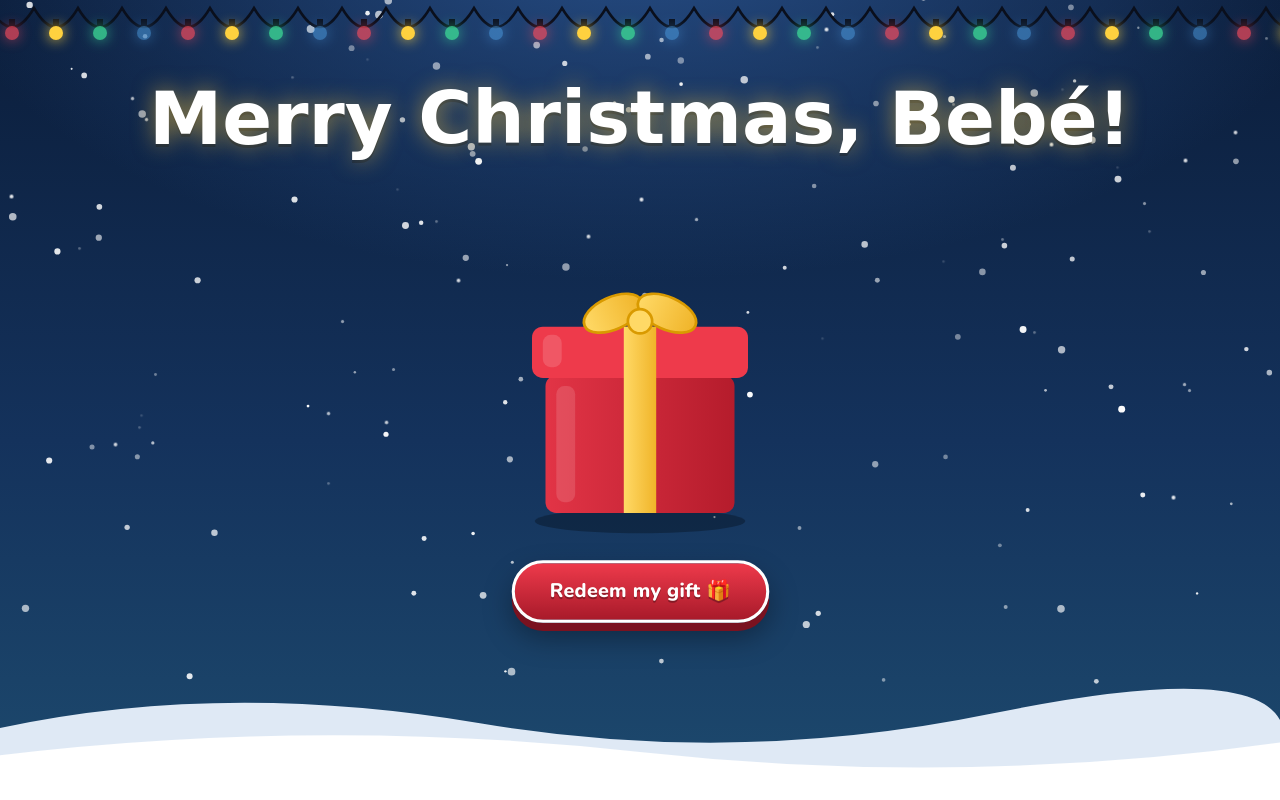
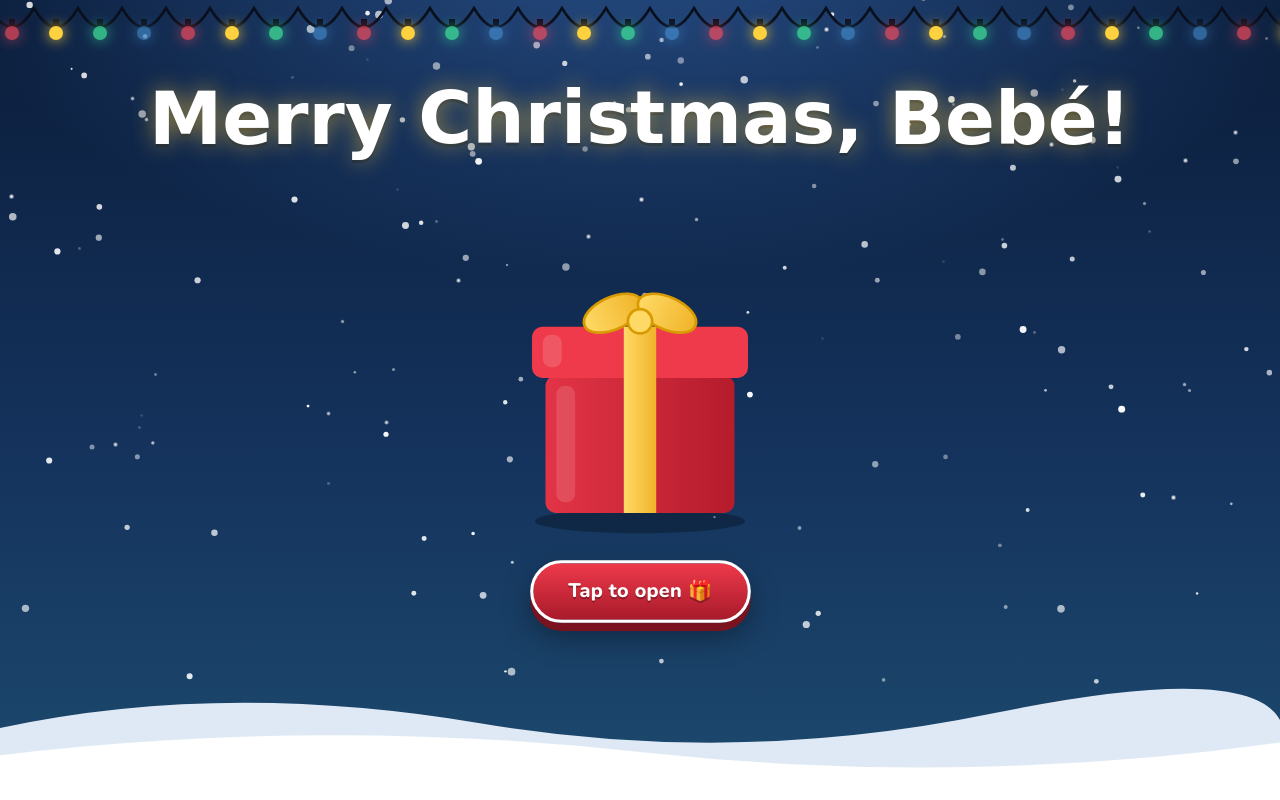
Before and after one commit to CONFIRM-EPE/verbose-sniffle, a plain HTML site: page xmas/index.html in a window 1280 px wide. Drawn offline with nearby package versions, Linux system fonts and the light colour scheme; a web font is replaced by a local one.

Commit message:
Update index.html

```diff
--- a/xmas/index.html
+++ b/xmas/index.html
@@ -193,7 +193,7 @@
     </svg>
   </div>
 
-  <button class="btn" id="btn" type="button">Redeem my gift 🎁</button>
+  <button class="btn" id="btn" type="button">Tap to open 🎁</button>
   <p class="note" id="note" aria-live="polite"></p>
 
   <div class="done" id="done" hidden aria-live="polite"></div>
```
